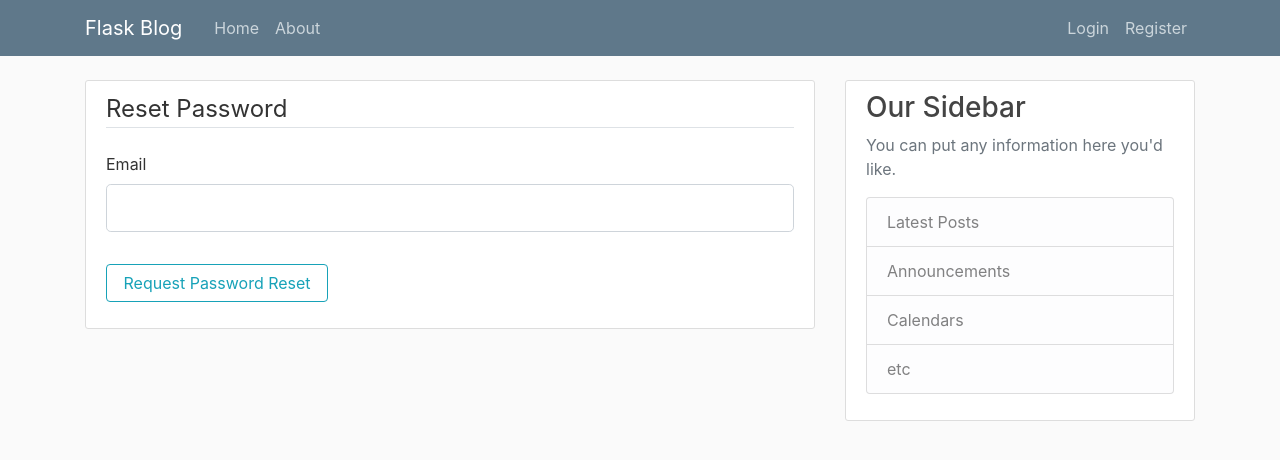
After one commit to swastij/myFlaskApp, a Flask app: page /reset_password in a window 1280 px wide. The commit adds this page. Shown: the top 460 px of the page. Run offline with Flask 2, Linux system fonts and the light colour scheme; some libraries are stand-ins or nearby versions.

Commit message:
Reset Password

```diff
--- a/flaskblog/forms.py
+++ b/flaskblog/forms.py
@@ -57,3 +57,18 @@ class PostForm(FlaskForm):
     title= StringField('Title', validators=[DataRequired()])
     content= TextAreaField('Content', validators=[DataRequired()])
     submit= SubmitField('Post')
+
+class RequestResetForm(FlaskForm):  #to get email where reset link is to be sent
+    email = StringField('Email',
+                        validators=[DataRequired(), Email()])
+    submit = SubmitField(' Request Password Reset ')
+    def validate_email(self,email):
+        user= User.query.filter_by(email=email.data).first()
+        if user is None:
+            raise ValidationError('This email does not exist! You must register first')
+
+class ResetPasswordForm(FlaskForm):
+    password = PasswordField('Password', validators=[DataRequired()])
+    confirm_password = PasswordField('Confirm Password',
+                                    validators=[DataRequired(), EqualTo('password')])
+    submit = SubmitField(' Reset Password ')
--- a/flaskblog/routes.py
+++ b/flaskblog/routes.py
@@ -2,11 +2,11 @@ import secrets
 import os
 from PIL import Image
 from flask import render_template ,url_for,flash ,redirect, request, abort  #url_for is used to find route to connect , here used for main.css; flash is used for alert msg, redirect used for redirecting to another page
-from flaskblog import app, db, bcrypt # @app.route is using app
-from flaskblog.forms import RegistrationForm, LoginForm, UpdateAccountForm, PostForm
+from flaskblog import app, db, bcrypt, mail # @app.route is using app
+from flaskblog.forms import RegistrationForm, LoginForm, UpdateAccountForm, PostForm, RequestResetForm, ResetPasswordForm
 from flaskblog.models import User,Post
 from flask_login import login_user, current_user, logout_user, login_required #current_user tells if the user is logged in
-
+from flask_mail import Message
 
 @app.route('/')
 @app.route('/home')
@@ -143,3 +143,44 @@ def user_posts(username):
         .order_by(Post.date_posted.desc())\
         .paginate(page=page, per_page=2)
     return render_template('user_posts.html', posts=posts, user=user)
+
+def send_reset_email(user):
+    print(user)
+    token = user.get_reset_token()
+    msg  = Message('Password Reset Request', sender='swastijain04@gmail.com', recipients=[user.email]) #pw reset rqst is sub of the mail
+    msg.body = f''' To reset your password, visit the following link:
+{url_for('reset_token', token=token, _external=True)}
+If you did not make this request, simply ignore.''' #unlinke jinja 2 , here single {} are used ; _external true will give absolute URL instead of relative URL
+    mail.send(msg)
+
+
+@app.route('/reset_password', methods=['GET','POST'])   #route where user enter their email to reset password
+def reset_request():
+    if current_user.is_authenticated:
+        return redirect(url_for('home')) #to make sure user is logged out before resetting pw
+    form= RequestResetForm()
+    if form.validate_on_submit():
+        user= User.query.filter_by(email=form.email.data).first()
+        print(form.email.data, user)
+
+        send_reset_email(user)
+        flash('An email has been sent with instructions to reset', 'info')
+        return redirect(url_for('login'))
+    return render_template('reset_request.html', title= 'Reset Password', form=form)
+
+@app.route('/reset_password/<token>', methods=['GET','POST'])   #route where user actually reset password
+def reset_token(token):
+    if current_user.is_authenticated:
+        return redirect(url_for('home')) #to make sure user is logged out before resetting pw4
+    user= User.get_reset_token(token)
+    if user is None:
+        flash('Token is inavalid or expired!', 'warning')
+        return redirect(url_for('reset_request'))
+    form= ResetPasswordForm()
+    if form.validate_on_submit():
+        hashed_password= bcrypt.generate_password_hash(form.password.data).decode('utf-8') #decode('utf-8) converts the generted pw in bytes into string
+        user.password= hashed_password
+        db.session.commit()
+        flash('Your password has been updated! You can now login ', 'success') #success is a bootstrap method for alert
+        return redirect(url_for('login'))  #if valid form is submitted, redirect to login page
+    return render_template('reset_token.html', title='Reset Password', form=form)
--- a/flaskblog/template/login.html
+++ b/flaskblog/template/login.html
@@ -39,10 +39,10 @@
             </fieldset>
             <div class="form-group">
                 {{ form.submit(class="btn btn-outline-info") }}
+                <small class="text-muted ml-2">
+                    <a href="{{url_for('reset_request')}}">Forgot Password?</a>
+                </small>
             </div>
-            <small class="text-muted ml-2">
-                <a href="#">Forgot Password?</a>
-            </small>
         </form>
     </div>
     <div class="border-top pt-3">
--- a/flaskblog/template/post.html
+++ b/flaskblog/template/post.html
@@ -4,7 +4,7 @@
 <img class="rounded-circle article-img" src="{{ url_for('static', filename='profile_pics/' + post.author.image_file) }} " >
 <div class="media-body">
     <div class="article-metadata">
-    <a class="mr-2" href="{{url_for('user_posts', username=post.author.username)}}">{{ post.author.username }}</a>
+    <a class="mr-2" href="{{url_for('user_posts', username=post.author.username)}}  ">{{ post.author.username }}</a>
     <small class="text-muted">{{ post.date_posted.strftime('%Y-%m-%d') }}</small>
     <!--for update and delete btn-->
         {% if post.author == current_user %}
--- a/flaskblog/template/register.html
+++ b/flaskblog/template/register.html
@@ -3,7 +3,7 @@
     <div class="content-section">
         <form method="POST" action="">
             {{ form.hidden_tag() }}     <!--does something abt security ->CSRF -->
-            <fieldset class="form-group">   <!-- bootstrap stuff -->
+            <fieldset class="form-group">   <!-- bootstrap stuff; legend is caption for fieldset -->
                 <legend class="border-bottom mb-4">Join Today</legend>
                 <div class="form-group">
                     {{ form.username.label(class="form-control-label") }}
--- /dev/null
+++ b/flaskblog/template/reset_request.html
@@ -0,0 +1,28 @@
+{% extends "layout.html" %}
+{% block content %}
+<!--copied from login template-->
+    <div class="content-section">
+        <form method="POST" action="">
+            {{ form.hidden_tag() }}
+            <fieldset class="form-group">
+                <legend class="border-bottom mb-4">Reset Password</legend>
+                <div class="form-group">
+                    {{ form.email.label(class="form-control-label") }}
+                    {% if form.email.errors %}
+                        {{ form.email(class="form-control form-control-lg is-invalid") }}
+                        <div class="invalid-feedback">
+                            {% for error in form.email.errors %}
+                                <span>{{ error }}</span>
+                            {% endfor %}
+                        </div>
+                    {% else %}
+                        {{ form.email(class="form-control form-control-lg") }}
+                    {% endif %}
+                </div>
+            </fieldset>
+            <div class="form-group">
+                {{ form.submit(class="btn btn-outline-info") }}
+            </div>
+        </form>
+    </div>
+{% endblock content %}
--- a/requirements.txt
+++ b/requirements.txt
@@ -4,3 +4,4 @@ flask_wtf
 email_validator
 flask-bcrypt
 flask-login
+flask-mail
```
Also changed, not shown: flaskblog/__init__.py (+13 -2 lines), flaskblog/models.py (+17 -1 lines), flaskblog/template/reset_token.html (added, +41 -0 lines), flaskblog/site.db.
